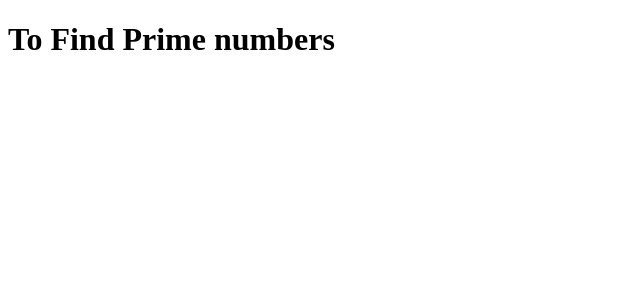
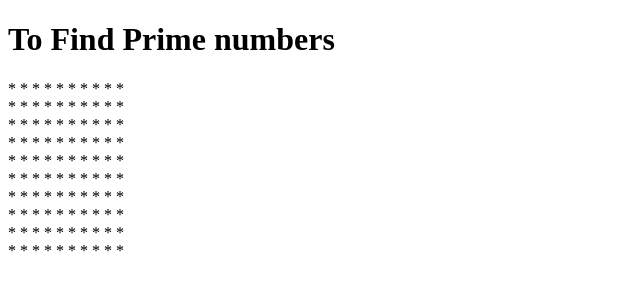
Before and after one commit to Alok714/LetsLearnGit, a plain HTML site: page index.html in a window 1280 px wide. Shown: the whole page, without its empty margins (0-640 px from the left). Drawn offline with Linux system fonts and the light colour scheme.

Commit message:
added message in index.html

```diff
--- a/index.html
+++ b/index.html
@@ -22,5 +22,14 @@
           return`${n} is a prime number`
     }
          console.log(isPrime(1))
+
+
+         let n = 10
+    for (let row = 1; row <= n; row++) {
+        for (let coln = 1; coln <= n; coln++) {
+            document.write("* ");
+        }
+        document.write('<br>');
+    }
 </script>
 </html>
```
